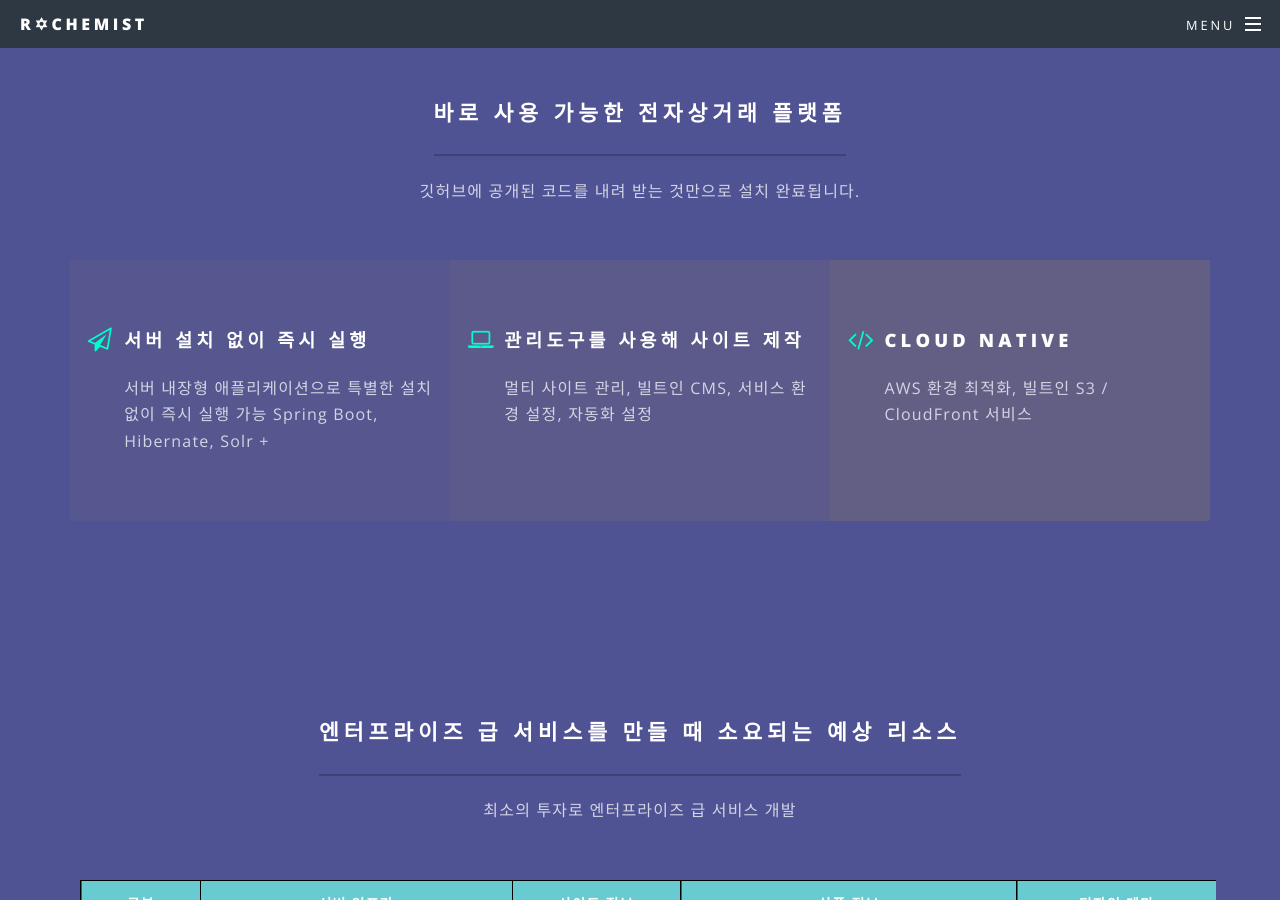
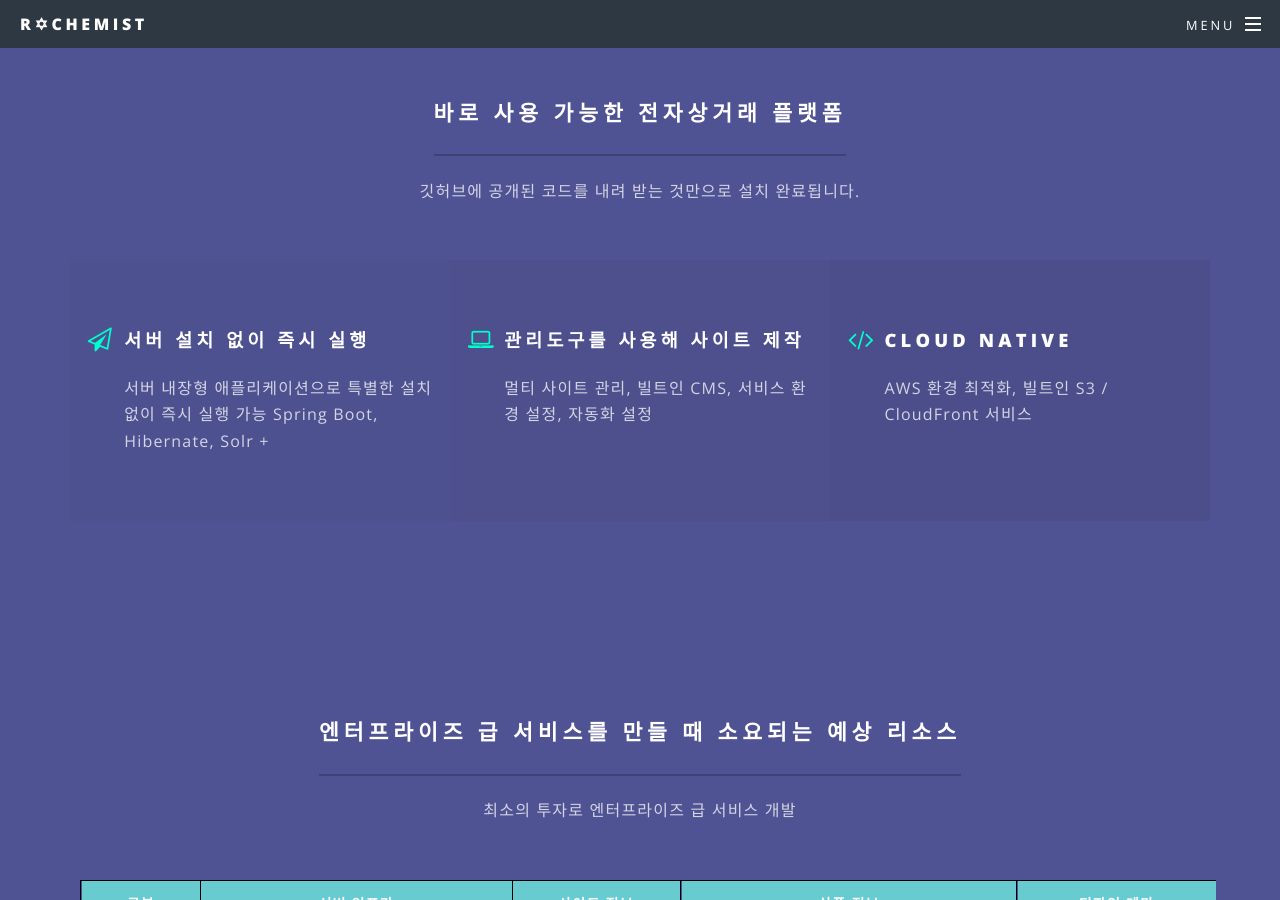
Before and after one commit to rchemist/rchemist.github.io, a Jekyll site: the page built from index.html, in a window 1280 px wide and 900 px high, scrolled down 902 px. Built offline with Jekyll 4.4.1, drawn with Linux system fonts in a browser that asks for light colours.

```diff
--- a/css/main.scss
+++ b/css/main.scss
@@ -901,10 +901,10 @@ $baseurl: '{{ site.baseurl }}/images';
 			width: 33%;
 
 			@for $i from 1 through _misc(max-features) {
-				$j: 0.035 * $i;
+				$j: 0.02 * $i;
 
 				&:nth-child(#{$i}) {
-					background-color: rgba(253,185,17, $j);
+					background-color: rgba(0,0,0, $j);
 				}
 			}
 
```
